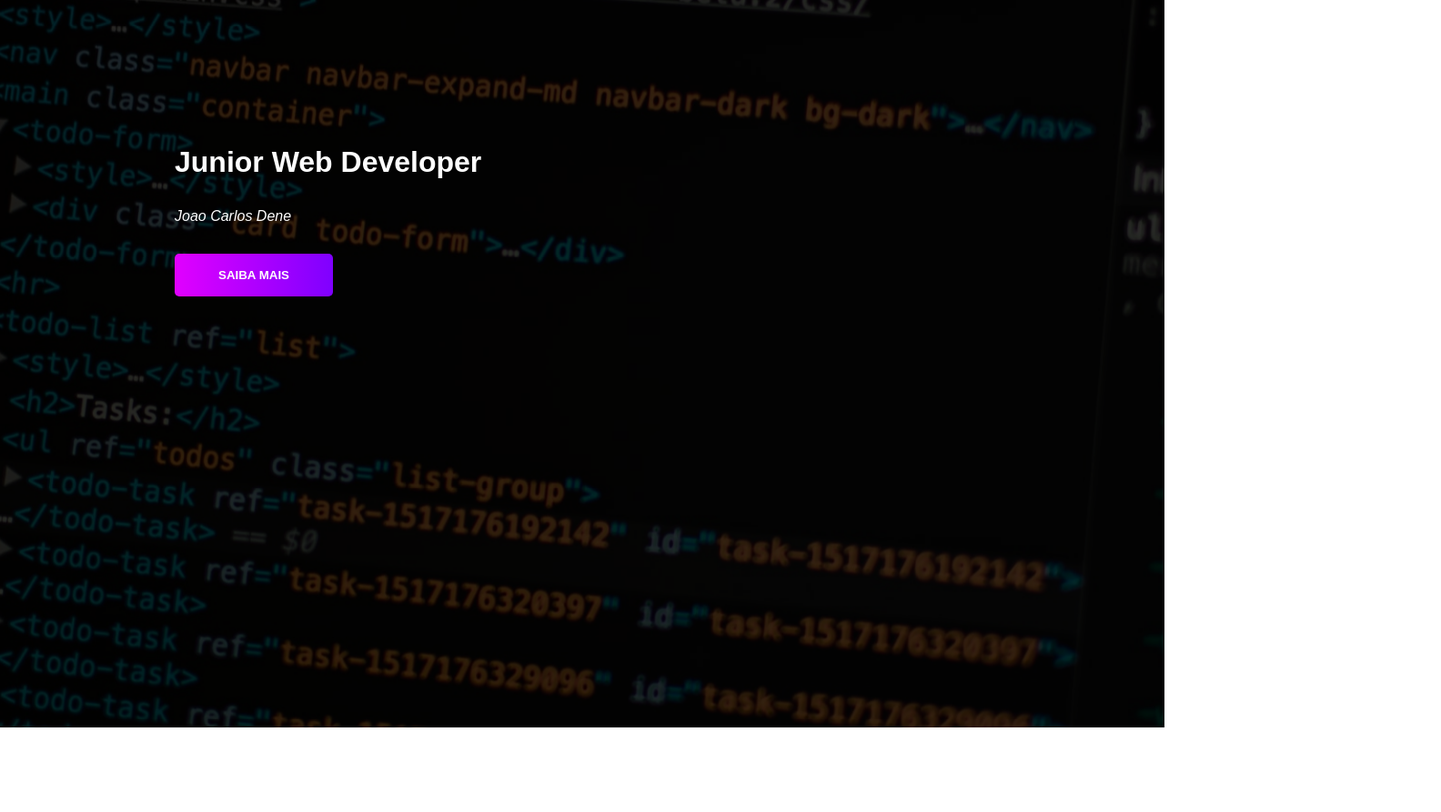
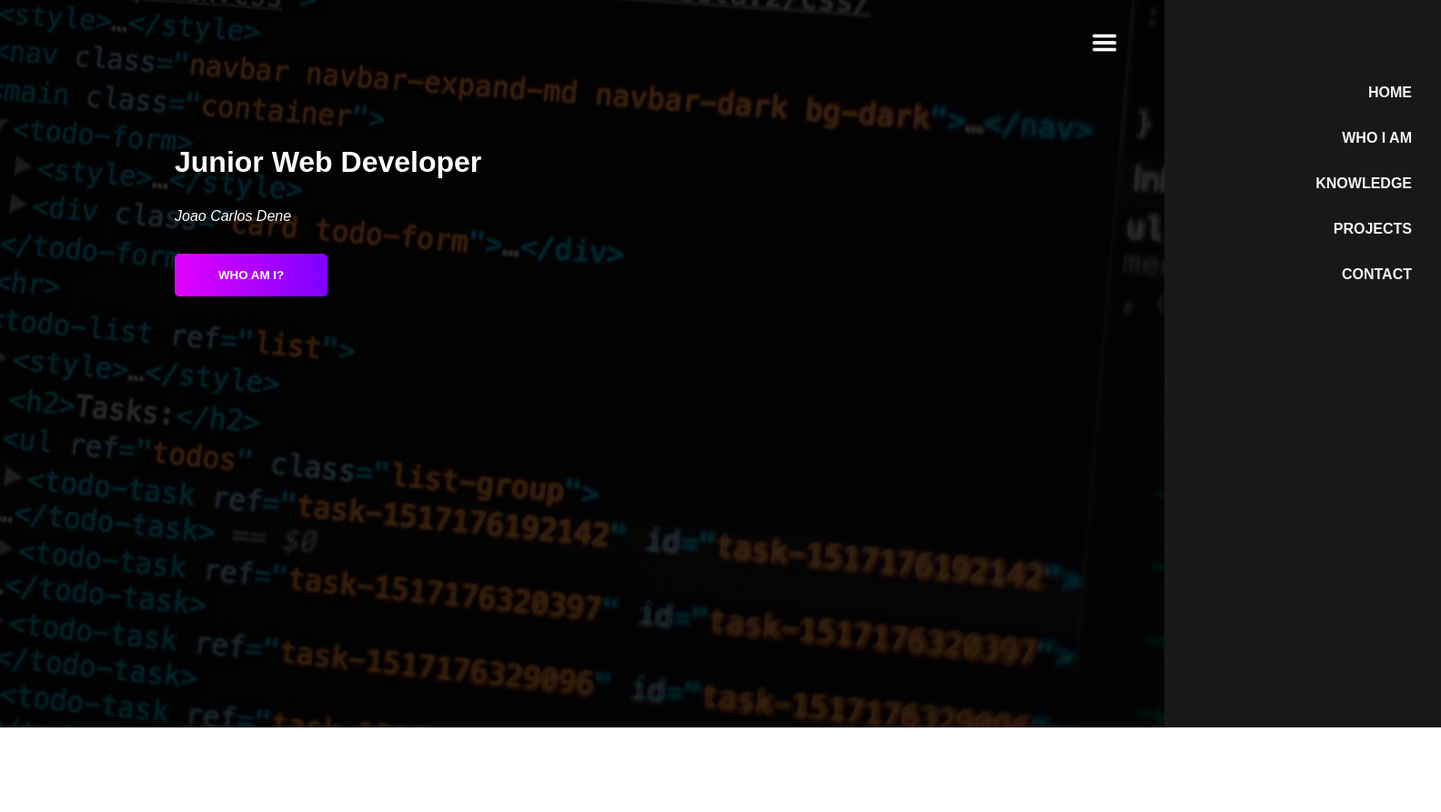
Before and after one commit to joaocarlosdene/MyPage, a plain HTML site: page index.html in a window 1280 px wide. Shown: the whole page at 91% size, 1584 px wide, since content can reach past the window. Before the commit the page ends 800 px from the top, so only its background shows below. Drawn offline with Linux system fonts and the light colour scheme.

Commit message:
multi-pages

```diff
--- a/index.html
+++ b/index.html
@@ -20,18 +20,27 @@
             <div class="info">
                 <h1>Junior Web Developer</h1>
                 <p>Joao Carlos Dene</p>
-                <button>Saiba Mais</button>
+                <button>Who am i?</button>
             </div>
+        </header>
+        <input id="menu-hamburguer" type="checkbox">
+
+        <label for="menu-hamburguer">
+            <img class="menu-imagem" src="images/menu5.jpg" alt="">
+        </label>
+        <div class="sidebar">
             <nav>
-                <ul>
-                    <li><a href=""></a>HOME</li>
-                    <li><a href=""></a>EDUCATION</li>
-                    <li><a href=""></a>KNOWLEDGE</li>
-                    <li><a href=""></a>PROJECTS</li>
-                    <li><a href=""></a>CONTACT</li>
+                <ul class="menu">
+                    <li class="menu-item"><a href="index.html" class="menu-link">HOME</a></li>
+                    <li class="menu-item"><a href="pages/who am i.html"class="menu-link">WHO I AM</a></li>
+                    <li class="menu-item"><a href="pages/knowledge.html" class="menu-link">KNOWLEDGE</a></li>
+                    <li class="menu-item"><a href="pages/projects.html" class="menu-link">PROJECTS</a></li>
+                    <li class="menu-item"><a href="pages/contact.html" class="menu-link">CONTACT</a></li>
                 </ul>
             </nav>
-        </header>
+        </div>
+
     </div>
 </body>
+<script src="script.js"></script>
 </html>
--- a/style.css
+++ b/style.css
@@ -3,6 +3,9 @@
 *{
     margin: 0;
     padding: 0;
+    list-style: none;
+    text-decoration: none;
+    overflow: hidden;
 }
 header{
     width: 100%;
@@ -17,10 +20,11 @@ header{
 }
 .img-wrapper img{
     width: 100%;
-    height: 100vh;
+    height: 100%;
     opacity: 20%;
     object-fit: cover;
     animation: zoom 25s;
+    overflow: hidden;
 }
 @keyframes zoom{
     0%{
@@ -32,8 +36,11 @@ header{
 }
 .info{
     position: absolute;
+    width: 50%;
+    height: 100vh;
     top: 20%;
     left: 15%;
+    overflow: hidden;
 }
 .info h1{
     font-family: Arial, Helvetica, sans-serif;
@@ -42,6 +49,7 @@ header{
     font-size: 2rem;
     opacity: 0;
     animation: chegar 2s 0.7s forwards;
+    overflow: hidden;
 }
 .info p{
     font-family: Arial, Helvetica, sans-serif;
@@ -51,6 +59,12 @@ header{
     font-style: italic;
     opacity: 0;
     animation: chegar 2s 0.9s forwards;
+    overflow: hidden;
+}
+#me{
+    width: 50%;
+    opacity: 0;
+    animation: chegar 2s 1.1s forwards;
 }
 .info button{
     background-color: rgb(153, 13, 55);
@@ -66,6 +80,7 @@ header{
     cursor: pointer;
     opacity: 0;
     animation: chegar 2s 1.1s forwards;
+    overflow: hidden;
 }
 .info button:hover{
     color: black;
@@ -78,4 +93,53 @@ header{
         transform: translateY(0) rotateY(0);
         opacity: 1;
     }
+
 }
+.sidebar{
+    width: 19rem;
+    height: 100vh;
+    position: absolute;
+    top: 0;
+    right: -19rem;
+    background-color: black;
+    opacity: 90%;
+    overflow: hidden;
+}
+input[type="checkbox"]{
+    display: none;
+}
+input:checked ~ .sidebar{
+    right: 0;
+}
+.menu-imagem{
+        width: 30px;
+        right: 4%;
+        top: 4%;
+        position: absolute;
+        z-index: 1;
+        cursor: pointer;
+}
+.menu{
+    position: absolute;
+    width: 100%;
+    height: 100%;
+    left: 0;
+    margin-top: 20%;
+    text-align: right;
+    background-color: black;
+}
+.menu-item{
+    margin: 2rem;
+    font-size: 1rem;
+    font-family: Arial, Helvetica, sans-serif;
+    cursor: pointer;
+
+}
+
+.menu-item:hover{
+    color: gray
+}
+.menu-link{
+    color: whitesmoke;
+    font-weight: bold;
+}
```
Also changed, not shown: pages/contact.html (added, +12 -0 lines), pages/knowledge.html (added, +12 -0 lines), pages/projects.html (added, +12 -0 lines), pages/who am i.html (added, +38 -0 lines), images/menu5.jpg (added), script.js (added).
